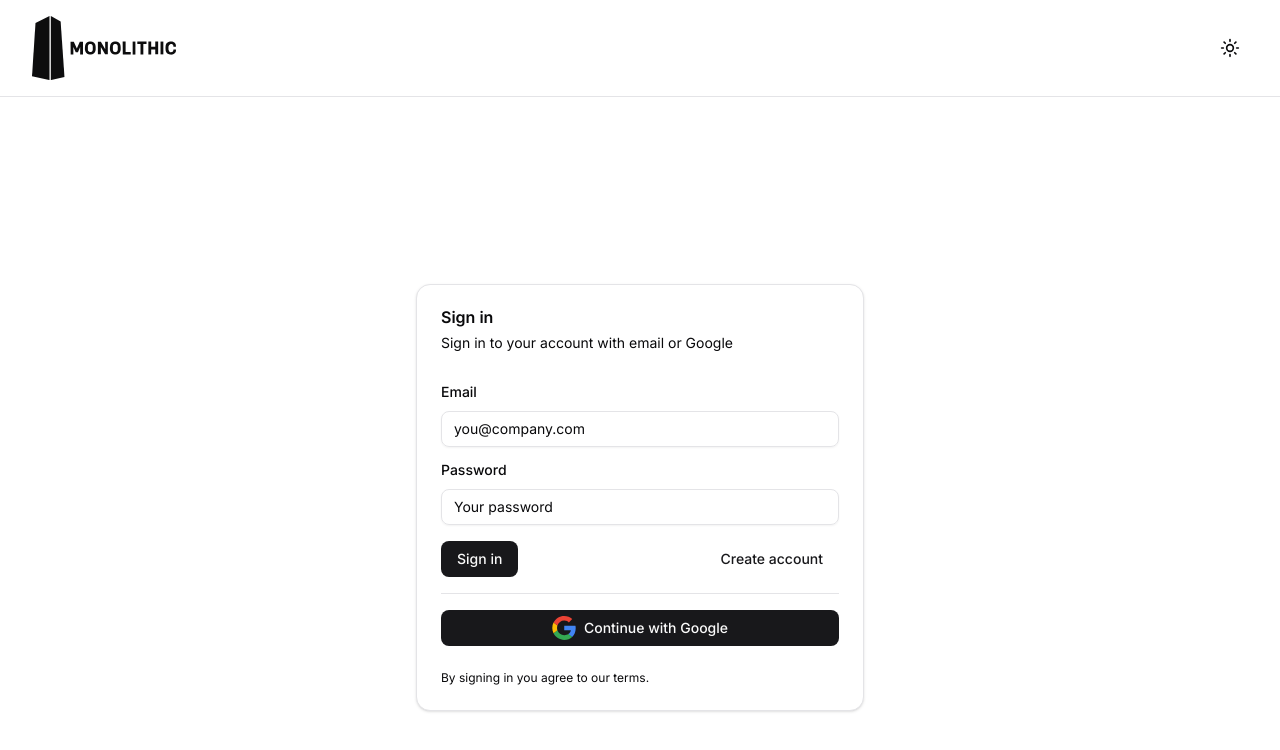
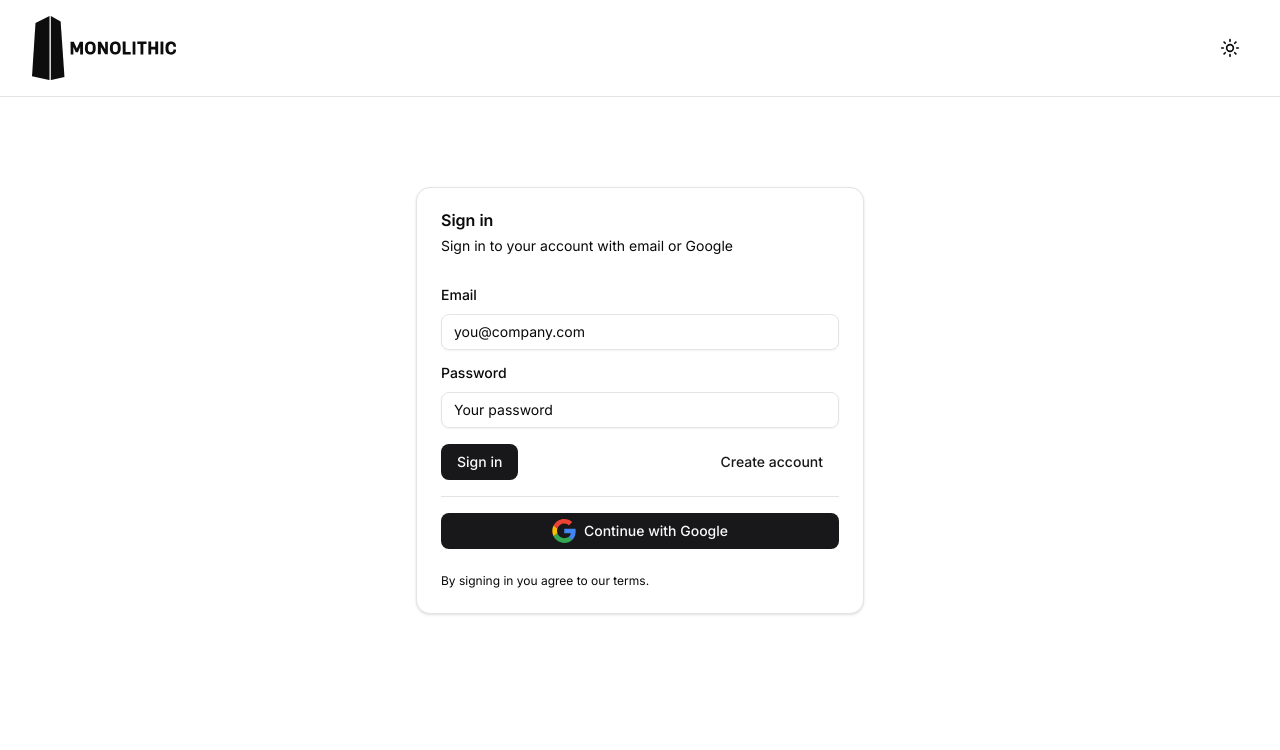
Before and after one commit to MonolithicIO/monolithic-website, a Next.js app: page /login in a window 1280 px wide. Shown: the top 750 px of the page. Built offline with nearby package versions, Linux system fonts and the light colour scheme.

Commit message:
feat: change top bar from sticky to fixed

```diff
--- a/src/app/layout.tsx
+++ b/src/app/layout.tsx
@@ -26,7 +26,7 @@
       <body className="antialiased">
         <ThemeProvider attribute="class" defaultTheme="system" enableSystem>
           <NavBar />
-          {children}
+          <main>{children}</main>
         </ThemeProvider>
       </body>
     </html>
--- a/src/app/login/page.tsx
+++ b/src/app/login/page.tsx
@@ -49,7 +49,7 @@
   }
 
   return (
-    <div className="min-h-screen flex items-center justify-center bg-background p-6">
+    <div className="min-h-screen flex items-center justify-center bg-background">
       <Card className="w-full max-w-md">
         <CardHeader>
           <CardTitle>Sign in</CardTitle>
--- a/src/app/page.tsx
+++ b/src/app/page.tsx
@@ -9,10 +9,10 @@
   const isDark = resolvedTheme == "dark";
 
   return (
-    <main className="flex min-h-screen flex-col items-center justify-center gap-8">
+    <div className="flex min-h-screen flex-col items-center justify-center gap-8">
       <Image src={isDark ? LightLogo : DarkLogo} alt="" height={200} />
       <h2 className="text-4xl font-bold text-foreground">Under construction</h2>
       <p className="text-muted-foreground">We&apos;re working hard to bring you something amazing!</p>
-    </main>
+    </div>
   );
 }
--- a/src/app/status/page.tsx
+++ b/src/app/status/page.tsx
@@ -24,7 +24,7 @@
 
   if (error) {
     return (
-      <main className="flex w-full min-h-screen items-center justify-center p-8 flex-col gap-10">
+      <div className="flex w-full min-h-screen items-center justify-center p-8 flex-col gap-10">
         <div className="text-center">
           <h1 className="text-2xl font-semibold text-red-600">Error loading service status</h1>
           <p className="mt-2 text-sm text-muted-foreground">Could not fetch service status. Please try again.</p>
@@ -38,7 +38,7 @@
         >
           Retry
         </Button>
-      </main>
+      </div>
     );
   }
 
--- a/src/core/components/ui/nav-bar.tsx
+++ b/src/core/components/ui/nav-bar.tsx
@@ -23,7 +23,7 @@
   };
 
   return (
-    <nav className="sticky top-0 z-50 w-full border-b border-border bg-background/95 backdrop-blur supports-[backdrop-filter]:bg-background/60">
+    <nav className="fixed top-0 z-50 w-full border-b border-border bg-background/95 backdrop-blur supports-[backdrop-filter]:bg-background/60">
       <div className="mx-auto w-full px-4 sm:px-6 lg:px-8">
         <div className="flex h-24 items-center justify-between">
           <Image src={isDark ? LightLogo : DarkLogo} alt="Monolithic logo" height={64} className="flex items-center" />
```
